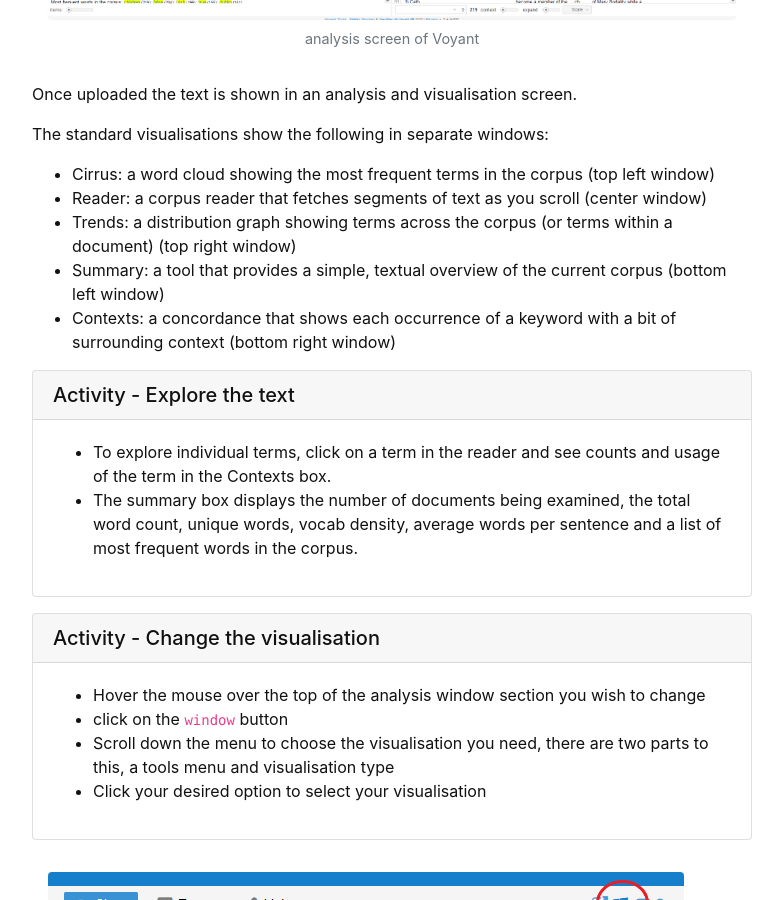
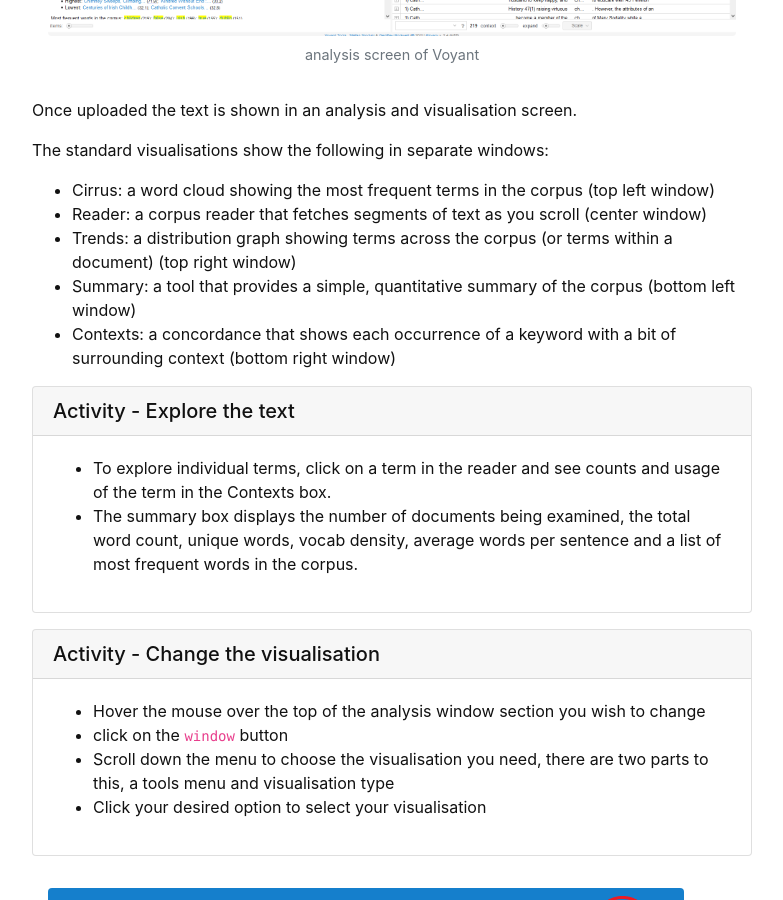
Before and after one commit to GULibrarySandbox/data-vis-basics, a Jekyll site: the page built from content/5-voyant.md, in a window 1280 px wide and 900 px high, scrolled down 3654 px. Shown: the whole window, without its empty margins (248-1031 px from the left). Built offline with Jekyll 4.4.1, drawn with Linux system fonts in a browser that asks for light colours.

Commit message:
Update 5-voyant.md

```diff
--- a/content/5-voyant.md
+++ b/content/5-voyant.md
@@ -17,6 +17,7 @@ Do not use personal, confidential or sensitive data in Voyant Tools.
 
 
 {% capture alert %}Cite the tool's developers when publishing a visualisation created using Voyant Tools:
+
 `Sinclair, S. & Rockwell, G. (2016). Voyant Tools. Web. http://voyant-tools.org`
 {% endcapture %}
 {% include alert.md text=alert color="warning" %}
@@ -72,7 +73,7 @@ The standard visualisations show the following in separate windows:
 - Cirrus: a word cloud showing the most frequent terms in the corpus (top left window)
 - Reader: a corpus reader that fetches segments of text as you scroll (center window)
 - Trends: a distribution graph showing terms across the corpus (or terms within a document) (top right window)
-- Summary: a tool that provides a simple, textual overview of the current corpus (bottom left window)
+- Summary: a tool that provides a simple, quantitative summary of the corpus (bottom left window)
 - Contexts: a concordance that shows each occurrence of a keyword with a bit of surrounding context (bottom right window)
 
 {% capture text %}
```
